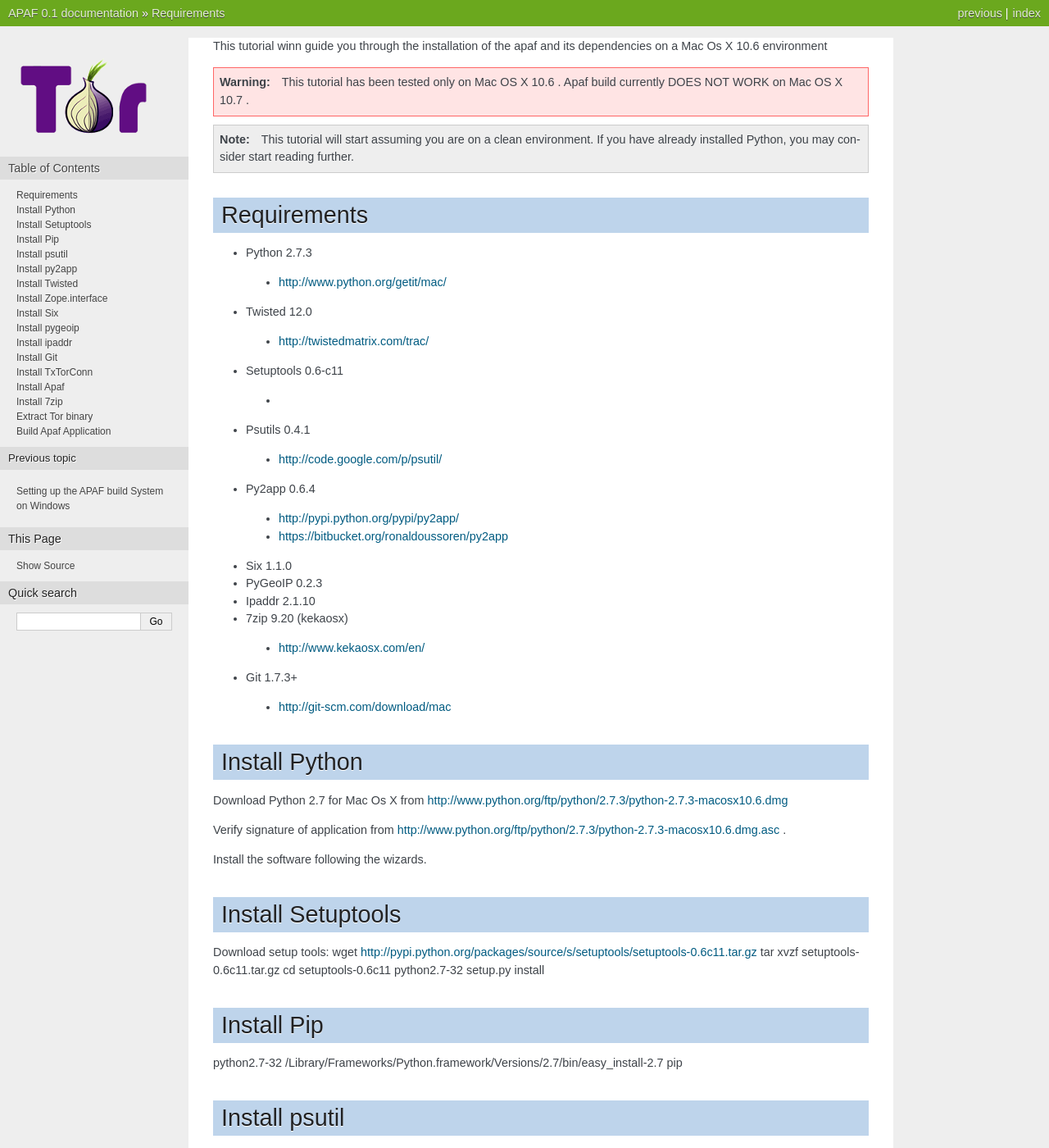
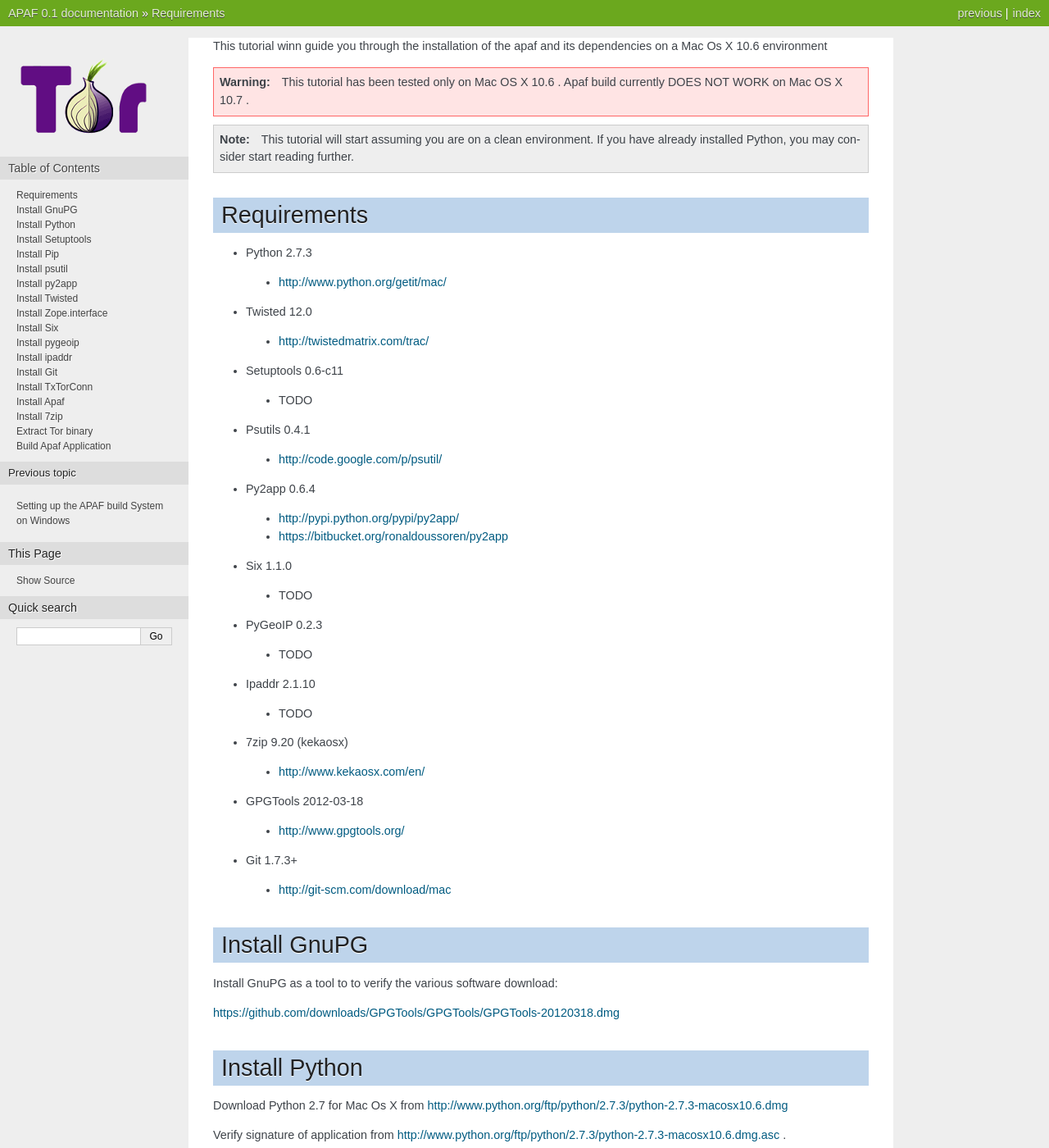
Before and after one commit to globaleaks/APAF, a Sphinx documentation site: the page built from docs/source/build_osx.rst, in a window 1280 px wide and 1400 px high. Shown: the whole window at 82% size. Built offline with Sphinx 7.4.7, drawn with Linux system fonts in a browser that asks for light colours.

Commit message:
add gnupg

```diff
--- a/docs/source/build_osx.rst
+++ b/docs/source/build_osx.rst
@@ -21,20 +21,30 @@
 * Twisted 12.0
  * http://twistedmatrix.com/trac/
 * Setuptools 0.6-c11
- *
+ * TODO
 * Psutils 0.4.1
  * http://code.google.com/p/psutil/
 * Py2app 0.6.4
  * http://pypi.python.org/pypi/py2app/
  * https://bitbucket.org/ronaldoussoren/py2app
 * Six 1.1.0
+ * TODO
 * PyGeoIP 0.2.3
+ * TODO
 * Ipaddr 2.1.10
-
+ * TODO
 * 7zip 9.20 (kekaosx)
  * http://www.kekaosx.com/en/
+* GPGTools 2012-03-18
+ * http://www.gpgtools.org/
 * Git 1.7.3+
  * http://git-scm.com/download/mac
+
+Install GnuPG
+-------------
+Install GnuPG as a tool to to verify the various software download:
+
+https://github.com/downloads/GPGTools/GPGTools/GPGTools-20120318.dmg
 
 Install Python
 ------------------
```
